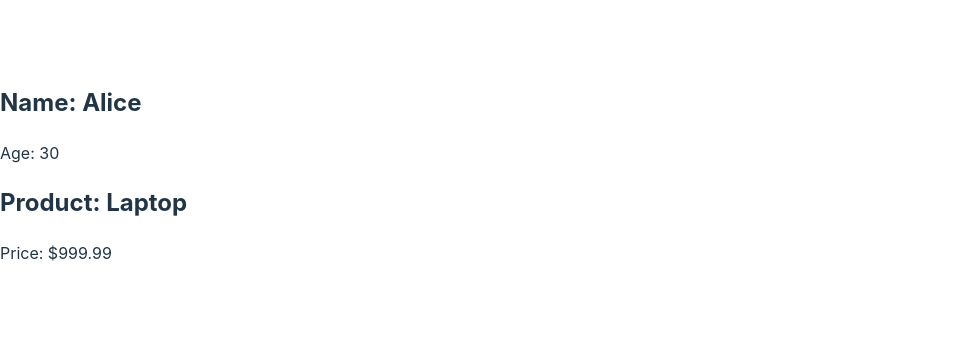
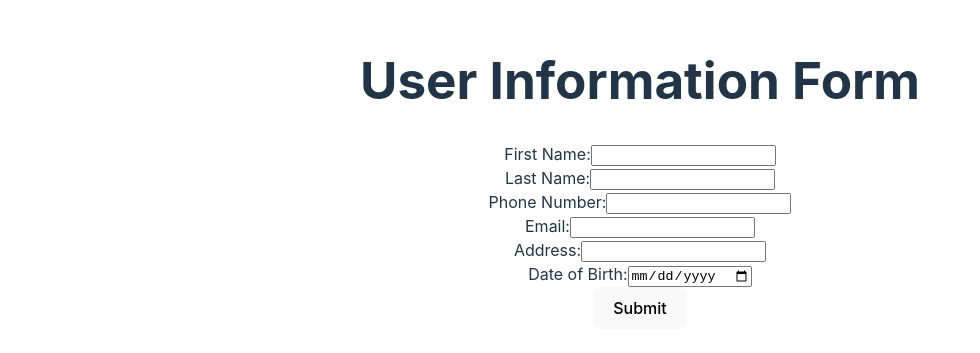
Before and after one commit to Swathi9353/iVoyant, a React (Vite) app in the folder my-app/: page / in a window 1280 px wide. Shown: the part 227-580 px from the top of the page, without its empty margins (0-980 px from the left). Built offline with nearby package versions, Linux system fonts and the light colour scheme.

Commit message:
modified

```diff
--- a/my-app/src/App.tsx
+++ b/my-app/src/App.tsx
@@ -1,14 +1,116 @@
 import React from 'react';
-import Person from './Components/Person';
-import Product from './Components/Product';
+import './App.css';
 
-const App: React.FC = () => {
-return (
-    <div>
-    <Person name="Alice" age={30} />
-    <Product name="Laptop" price={999.99} />
-    </div>
+// Define types for the form data
+interface FormData {
+  firstName: string;
+  lastName: string;
+  phoneNumber: string;
+  email: string;
+  address: string;
+  dob: string;
+}
+
+// Form component props
+interface FormProps {
+  formData: FormData;
+  onInputChange: (e: React.ChangeEvent<HTMLInputElement>) => void;
+  onSubmit: (e: React.FormEvent<HTMLFormElement>) => void;
+}
+
+const Form: React.FC<FormProps> = ({ formData, onInputChange, onSubmit }) => {
+  return (
+    <form onSubmit={onSubmit}>
+      <div>
+        <label>First Name:</label>
+        <input
+          type="text"
+          name="firstName"
+          value={formData.firstName}
+          onChange={onInputChange}
+        />
+      </div>
+      <div>
+        <label>Last Name:</label>
+        <input
+          type="text"
+          name="lastName"
+          value={formData.lastName}
+          onChange={onInputChange}
+        />
+      </div>
+      <div>
+        <label>Phone Number:</label>
+        <input
+          type="text"
+          name="phoneNumber"
+          value={formData.phoneNumber}
+          onChange={onInputChange}
+        />
+      </div>
+      <div>
+        <label>Email:</label>
+        <input
+          type="email"
+          name="email"
+          value={formData.email}
+          onChange={onInputChange}
+        />
+      </div>
+      <div>
+        <label>Address:</label>
+        <input
+          type="text"
+          name="address"
+          value={formData.address}
+          onChange={onInputChange}
+        />
+      </div>
+      <div>
+        <label>Date of Birth:</label>
+        <input
+          type="date"
+          name="dob"
+          value={formData.dob}
+          onChange={onInputChange}
+        />
+      </div>
+      <button type="submit">Submit</button>
+    </form>
   );
 };
 
+const App: React.FC = () => {
+  const [formData, setFormData] = React.useState<FormData>({
+    firstName: '',
+    lastName: '',
+    phoneNumber: '',
+    email: '',
+    address: '',
+    dob: ''
+  });
+
+  // Handle form input changes
+  const handleInputChange = (e: React.ChangeEvent<HTMLInputElement>) => {
+    const { name, value } = e.target;
+    setFormData((prevData) => ({
+      ...prevData,
+      [name]: value
+    }));
+  };
+
+  // Handle form submission
+  const handleSubmit = (e: React.FormEvent<HTMLFormElement>) => {
+    e.preventDefault();
+    console.log('Form submitted:', formData);
+  };
+
+  return (
+    <div className="App">
+      <h1>User Information Form</h1>
+      <Form formData={formData} onInputChange={handleInputChange} onSubmit={handleSubmit} />
+    </div>
+  );
+}
+
 export default App;
--- a/my-app/src/Components/Person.tsx
+++ /dev/null
@@ -1,15 +0,0 @@
-import React from 'react';
-import { PersonProps } from '../types/types';
-
-
-
-const Person: React.FC<PersonProps> = (Props) => {
-  return (
-    <div>
-      <h2>Name: {Props.name}</h2>
-      <p>Age: {Props.age}</p>
-    </div>
-  );
-};
-
-export default Person;
--- a/my-app/src/Components/Product.tsx
+++ /dev/null
@@ -1,12 +0,0 @@
-import React from 'react';
-import { ProductProps } from '../types/types';
-const Product: React.FC<ProductProps> = (props) => {
-  return (
-    <div>
-      <h2>Product: {props.name}</h2>
-      <p>Price: ${props.price}</p>
-    </div>
-  );
-};
-
-export default Product;
```
